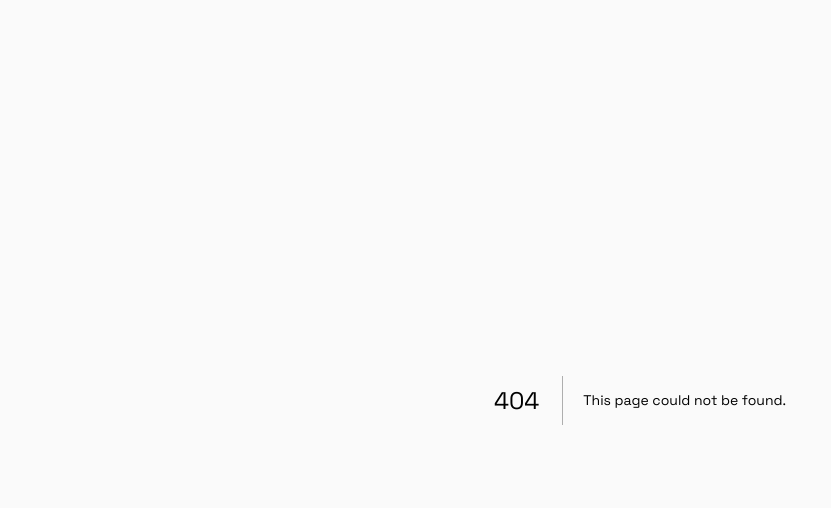
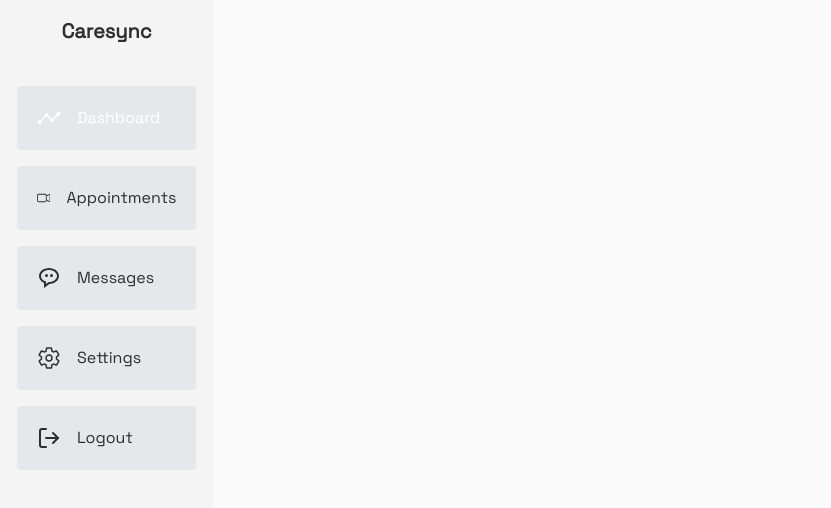
Before and after one commit to Adedoyin-Emmanuel/caresync, a Next.js app: page /user/dashboard in a window 1280 px wide. Before the commit this address had no page. Shown: the top 508 px of the page, without its empty margins (0-831 px from the left). Built offline with nearby package versions, Linux system fonts and the light colour scheme.

Commit message:
Finished the sidebar

```diff
--- a/app/components/SidebarLayout/index.tsx
+++ b/app/components/SidebarLayout/index.tsx
@@ -1,11 +1,16 @@
-import { IoAnalytics } from "react-icons/io5";
+"use client";
+
+import Link from "next/link";
+import { usePathname } from "next/navigation";
+import { BiMessageRoundedDots } from "react-icons/bi";
+import { BsCameraVideo } from "react-icons/bs";
+import { FiLogOut } from "react-icons/fi";
+import { IoAnalytics, IoSettingsOutline } from "react-icons/io5";
 import Text from "../Text";
-import { BsCameraVideo } from "react-icons/bs";
-import { BiMessageRoundedDots } from "react-icons/bi";
-import { IoSettingsOutline } from "react-icons/io5";
-
 
 const SidebarLayout = () => {
+  const currentPath = usePathname();
+
   return (
     <div className="bg-zinc-100 h-screen md:flex  md:w-3/12  lg:w-2/12 items-center justify-start flex-col  p-0  fixed ">
       <section className="sidebar-header my-4">
@@ -13,25 +18,55 @@ const SidebarLayout = () => {
       </section>
 
       <section className="w-11/12 p-2">
-        <section className="dashboard flex items-center gap-x-4 bg-gray-200 p-5 rounded my-4">
+        <Link
+          href={"dashboard"}
+          className={`dashboard cursor-pointer ${
+            currentPath.includes("dashboard") && "bg-accent text-white"
+          } hover:bg-accent duration-100 ease-in hover:text-white transition-colors flex items-center gap-x-4 bg-gray-200 p-5 rounded my-4`}
+        >
           <IoAnalytics className="w-6 h-6" />
           <Text>Dashboard</Text>
-        </section>
+        </Link>
 
-        <section className="dashboard flex items-center gap-x-4 bg-gray-200 p-5 rounded my-4">
+        <Link
+          href="appointments"
+          className={`dashboard cursor-pointer ${
+            currentPath.includes("appointments") && "bg-accent text-white"
+          } hover:bg-accent duration-100 ease-in hover:text-white transition-colors flex items-center gap-x-4 bg-gray-200 p-5 rounded my-4`}
+        >
           <BsCameraVideo className="w-6 h-6" />
           <Text>Appointments</Text>
-        </section>
+        </Link>
 
-        <section className="dashboard flex items-center gap-x-4 bg-gray-200 p-5 rounded my-4">
+        <Link
+          href="messages"
+          className={`dashboard cursor-pointer ${
+            currentPath.includes("messages") && "bg-accent text-white"
+          } hover:bg-accent duration-100 ease-in hover:text-white transition-colors flex items-center gap-x-4 bg-gray-200 p-5 rounded my-4`}
+        >
           <BiMessageRoundedDots className="w-6 h-6" />
           <Text>Messages</Text>
-        </section>
+        </Link>
 
-        <section className="dashboard flex items-center gap-x-4 bg-gray-200 p-5 rounded my-4">
+        <Link
+          href="settings"
+          className={`dashboard cursor-pointer ${
+            currentPath.includes("settings") && "bg-accent text-white"
+          } hover:bg-accent duration-100 ease-in hover:text-white transition-colors flex items-center gap-x-4 bg-gray-200 p-5 rounded my-4`}
+        >
           <IoSettingsOutline className="w-6 h-6" />
           <Text>Settings</Text>
-        </section>
+        </Link>
+
+        <Link
+          href="logout"
+          className={`dashboard cursor-pointer ${
+            currentPath.includes("logout") && "bg-accent text-white"
+          } hover:bg-accent duration-100 ease-in hover:text-white transition-colors flex items-center gap-x-4 bg-gray-200 p-5 rounded my-4`}
+        >
+          <FiLogOut className="w-6 h-6" />
+          <Text>Logout</Text>
+        </Link>
       </section>
     </div>
   );
```
Also changed, not shown: app/user/dashboard/page.tsx (renamed from app/user/home/page.tsx).
